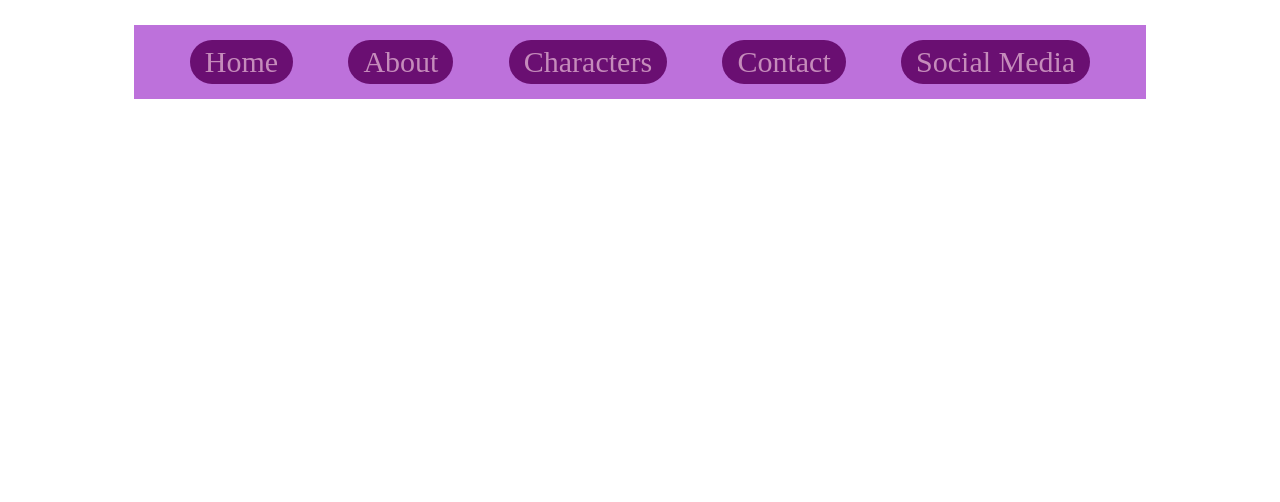
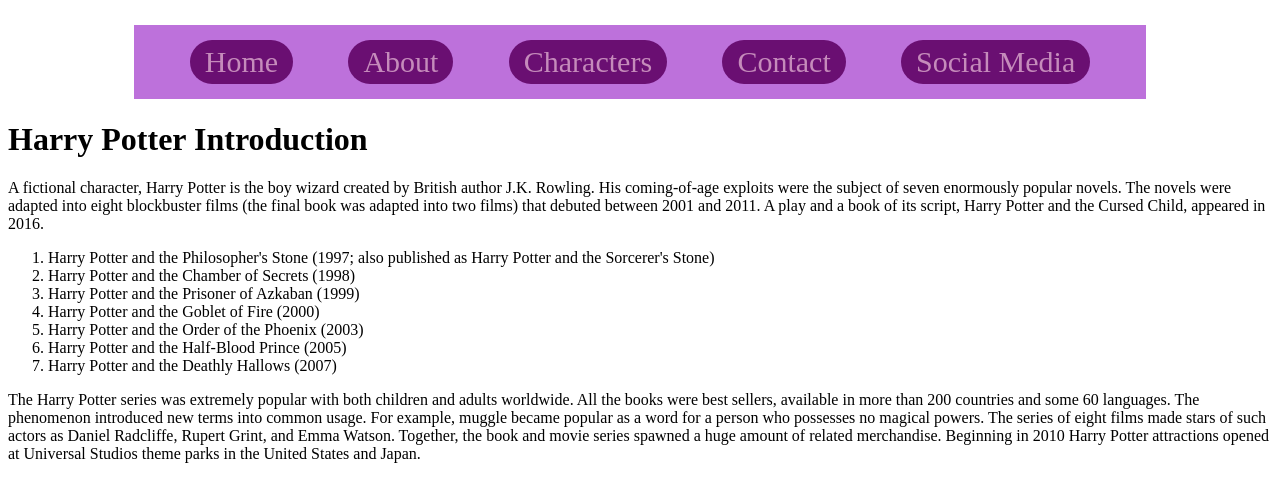
Before and after one commit to GeorgeTegos/practice-app, a React (Vite) app in the folder personal-app/: page / in a window 1280 px wide. Shown: the top 502 px of the page. Built offline with nearby package versions, Linux system fonts and the light colour scheme.

Commit message:
added some structure to main

```diff
--- a/personal-app/src/main.jsx
+++ b/personal-app/src/main.jsx
@@ -1,8 +1,22 @@
-import { StrictMode } from 'react'
-import { createRoot } from 'react-dom/client'
-import './index.css'
-import NavBar from './components/NavBar';
+import { StrictMode } from "react";
+import { createRoot } from "react-dom/client";
+import "./index.css";
+import NavBar from "./components/NavBar";
+import MainArticle from "./components/MainArticle";
 
-createRoot(document.getElementById('root')).render(
-  <NavBar />
-)
+createRoot(document.getElementById("root")).render(
+  <>
+    <div id="header-section">
+      <NavBar />
+    </div>
+    <div id="main-section">
+      <div id="container-one">
+        {/* BannersSection */}
+        <div id="banners-section"></div>
+        <MainArticle />
+      </div>
+      <div id="container-two"></div>
+    </div>
+    <div id="footer-section"></div>
+  </>
+);
```
